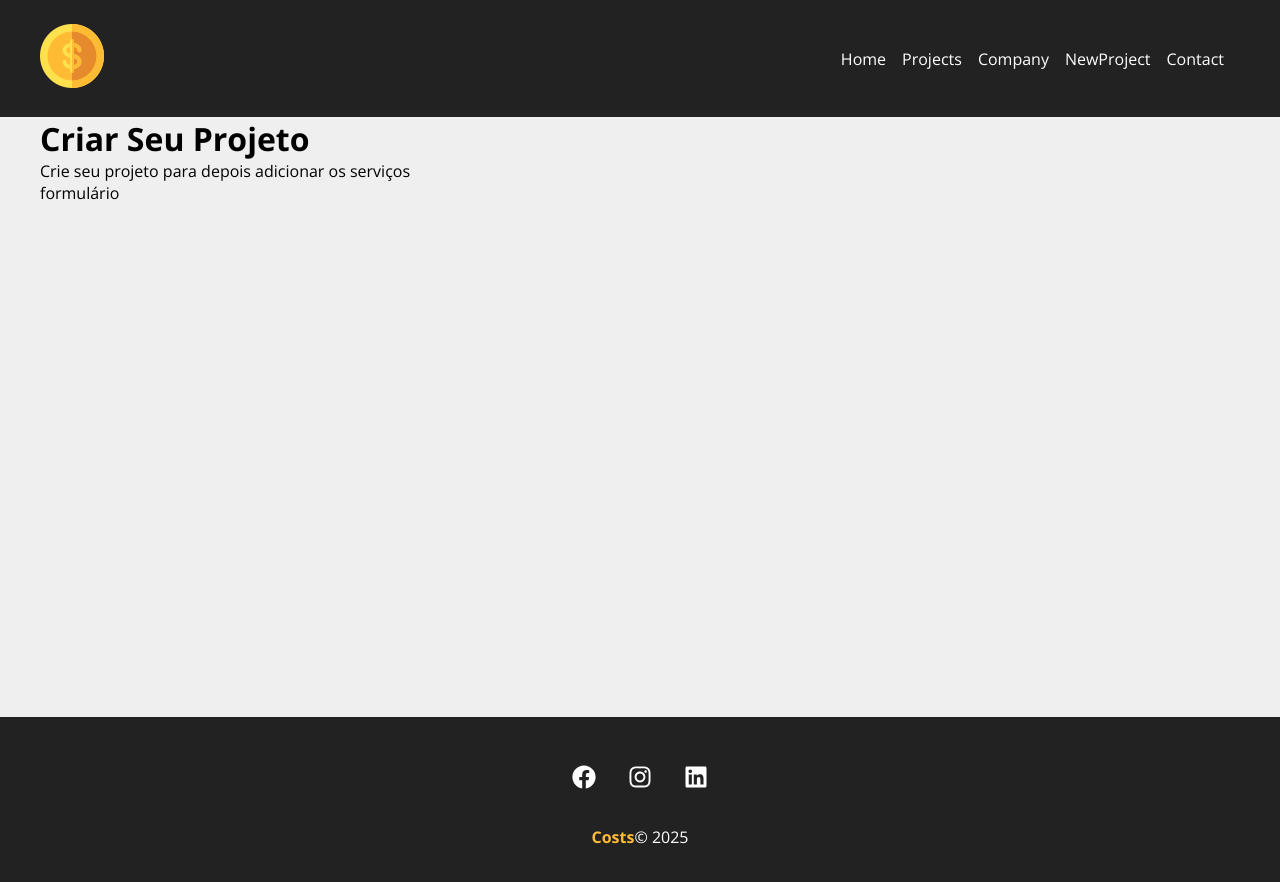
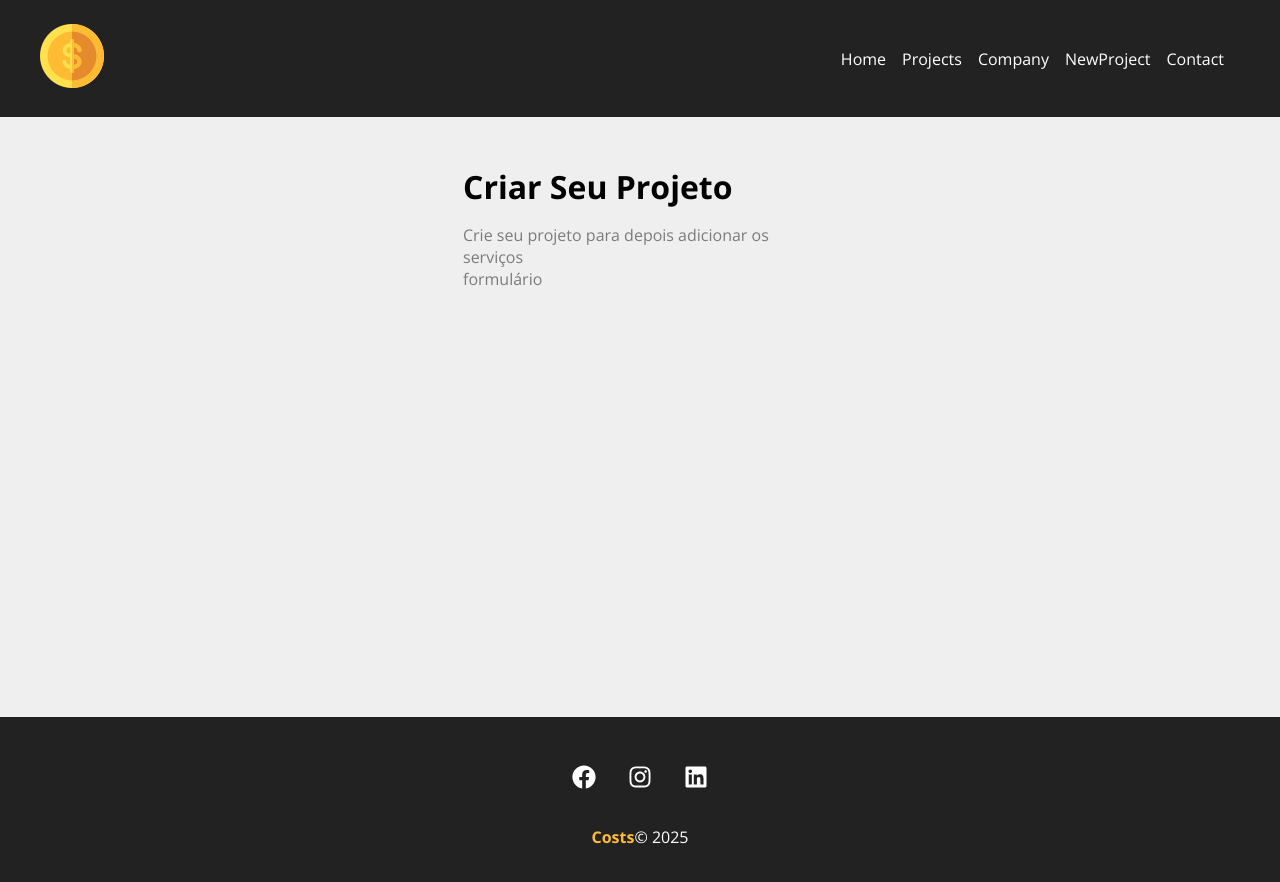
Before and after one commit to RusthenRonald/Projeto-React, a JavaScript app in the folder new-project/: page /newproject in a window 1280 px wide. Shown: the top 882 px of the page. Built offline with nearby package versions, Linux system fonts and the light colour scheme; the HTML template or start-up script is replaced by a standard one; a web font is replaced by a local one.

Commit message:
estilizando página

```diff
--- a/new-project/src/components/pages/NewProject.js
+++ b/new-project/src/components/pages/NewProject.js
@@ -1,7 +1,7 @@
 import styles from './NewProject.module.css'
 function NewProject(){
     return(
-        <div>
+        <div className={styles.new_project_container}>
             <h1>Criar Seu Projeto</h1>
             <p>Crie seu projeto para depois adicionar os serviços</p>
             <p>formulário</p>
--- a/new-project/src/components/pages/NewProject.module.css
+++ b/new-project/src/components/pages/NewProject.module.css
@@ -1,3 +1,11 @@
 .new_project_container{
-    display: flex;
+    width: 450px;
+    margin: 0 auto;
+    padding: 3em;
 }
+.new_project_container h1{
+    margin-bottom: 0.5em;
+}
+.new_project_container p{
+    color: #7b7b7b;
+}
```
